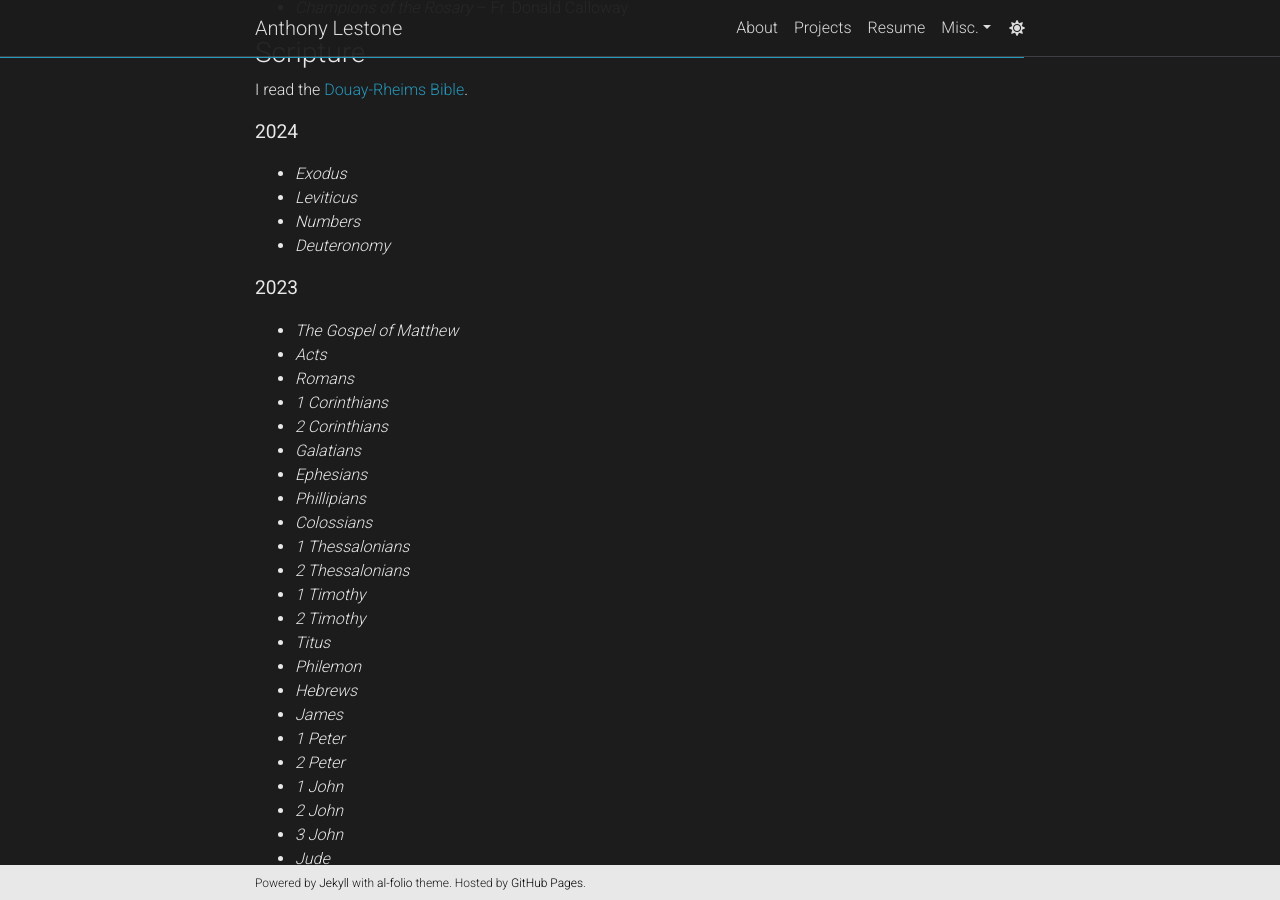
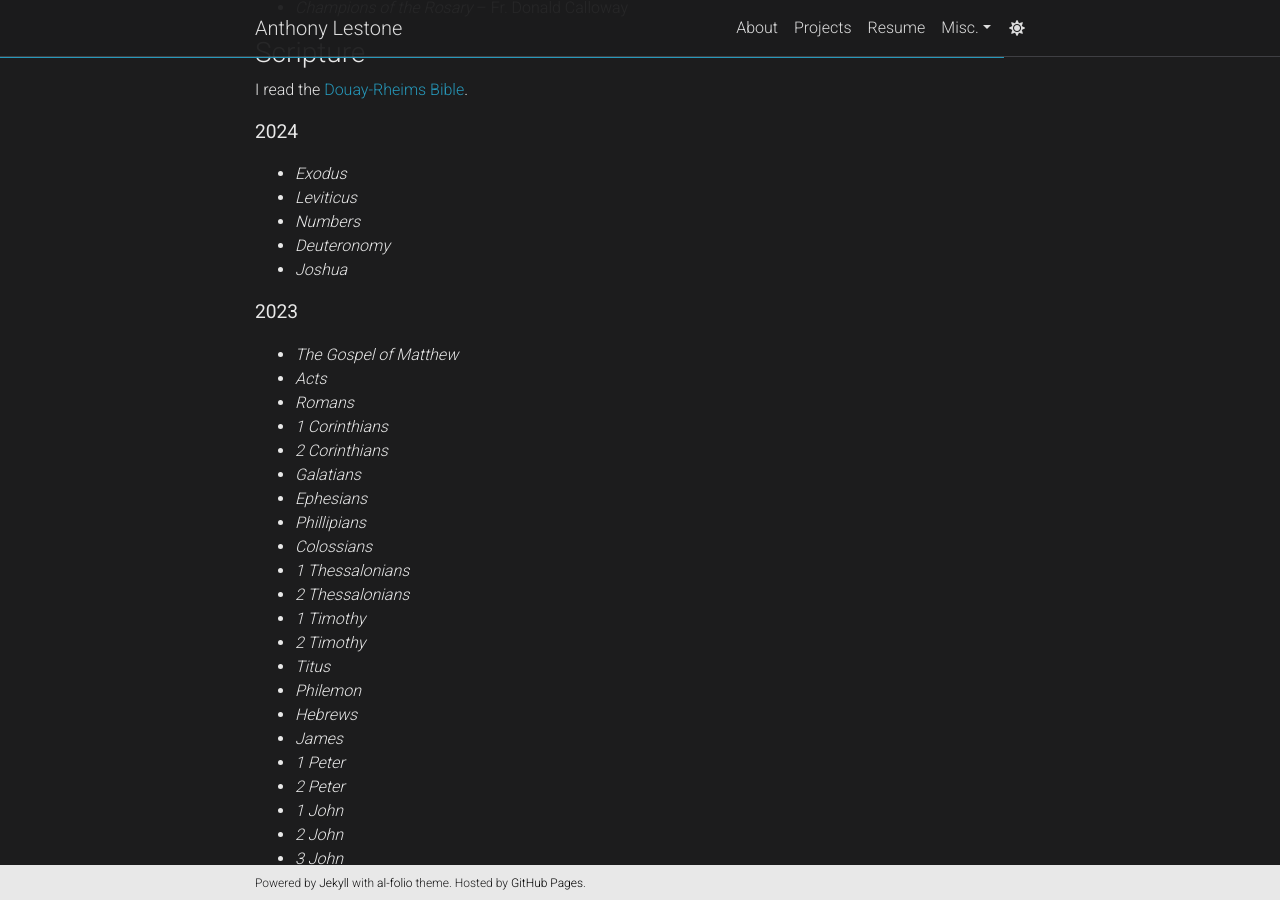
Before and after one commit to anthonylestone/anthonylestone.github.io, a Jekyll site: the page built from _pages/readinglist.md, in a window 1280 px wide and 900 px high, scrolled down 949 px. Built offline with Jekyll 4.4.1, drawn with Linux system fonts in a browser that asks for light colours; comment, search, counter and statistics services are not loaded; a style sheet for code colours, icons or effects is not loaded.

Commit message:
finished Joshua

```diff
--- a/_pages/readinglist.md
+++ b/_pages/readinglist.md
@@ -50,6 +50,7 @@ I read the [Douay-Rheims Bible](https://tanbooks.com/products/books/douay-rheims
 - *Leviticus*
 - *Numbers*
 - *Deuteronomy*
+- *Joshua*
 
 <b><big>2023</big><b>
 
```
